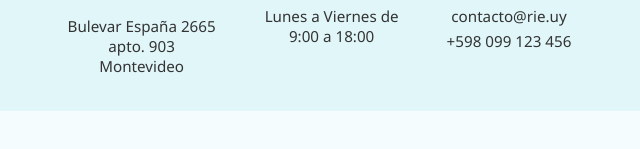
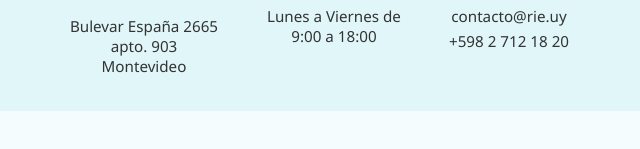
Before and after one commit to LucianaMokobocki/RIE, a plain HTML site: page index.html in a window 1280 px wide. Shown: the part 2281-2430 px from the top of the page, 321-961 px from the left. Drawn offline with Linux system fonts and the light colour scheme.

```diff
--- a/index.html
+++ b/index.html
@@ -845,7 +845,7 @@
                 <div class="info-item">
                     <img src="contactoP.png" alt="Email" class="icon-img">
                     <p>contacto@rie.uy</p>
-                    <p>+598 099 123 456</p>
+                    <p>+598 2 712 18 20</p>
                 </div>
             </div>
         </footer>
```
